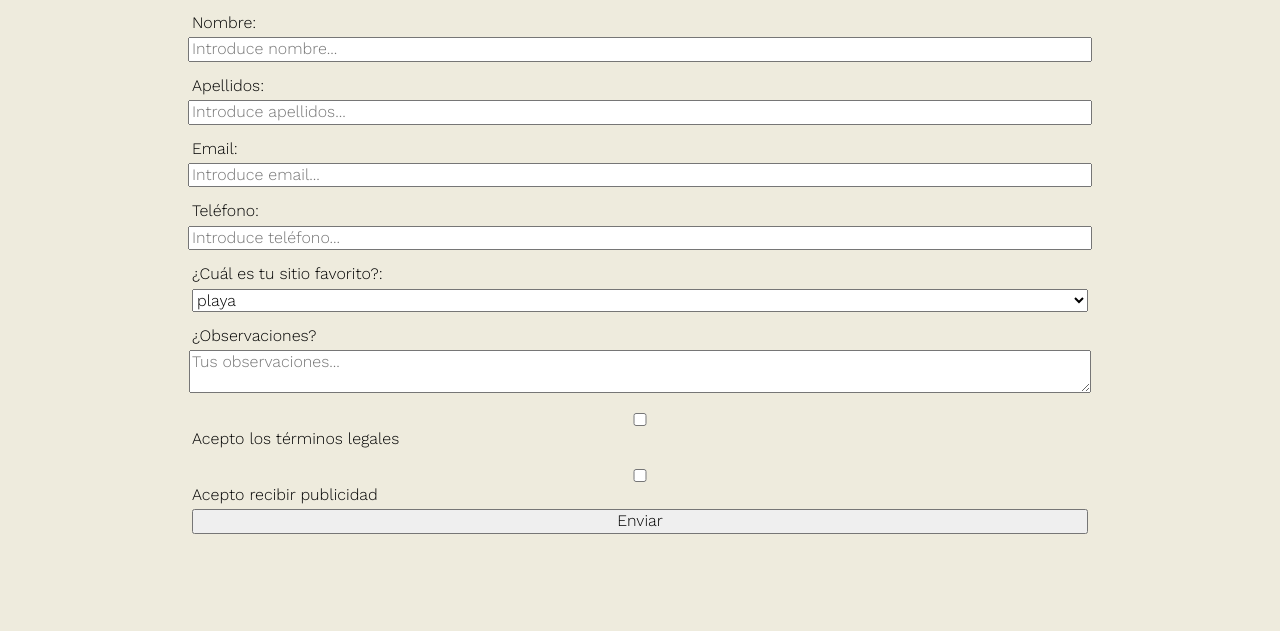
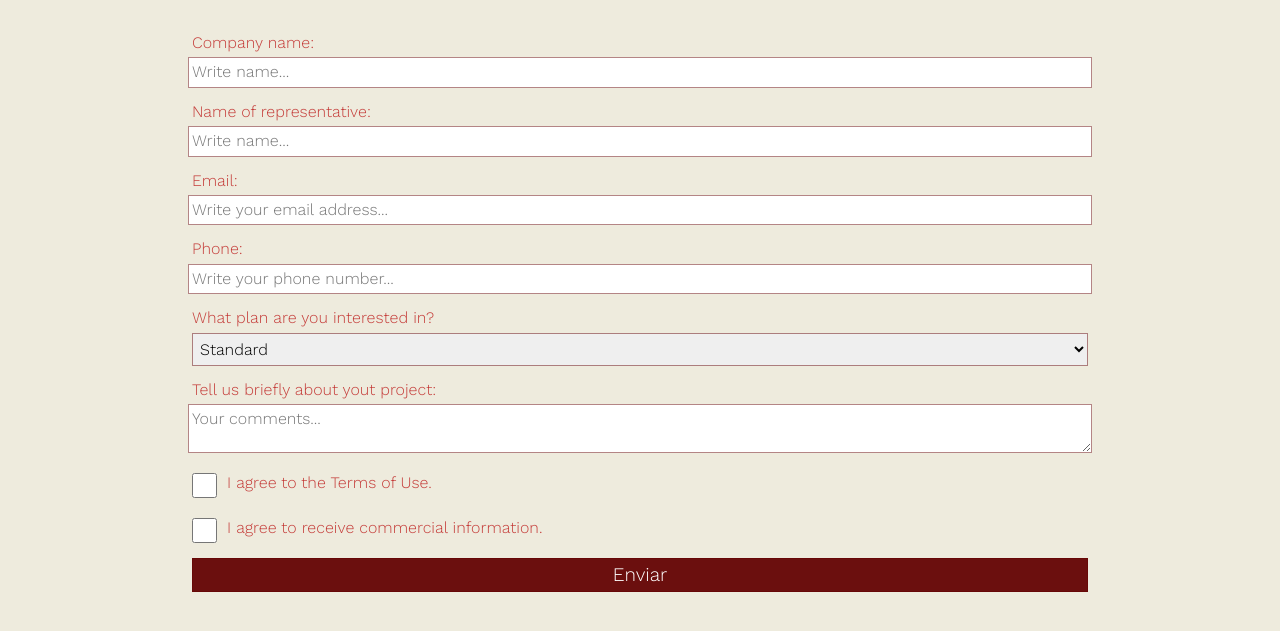
Before and after one commit to AntonioMangado/trinityDigital, a plain HTML site: page pages/contact-us.html in a window 1280 px wide. Shown: the part 63-694 px from the top of the page. Drawn offline with nearby package versions, Linux system fonts and the light colour scheme.

Commit message:
add/style-for-form_pictures-for-about

```diff
--- a/css/style.css
+++ b/css/style.css
@@ -115,15 +115,66 @@ article#hero > h3 {
     flex-direction: column;
     width: 70%;
     align-items: center;
+    margin: 20px auto;
 }
 
 input, select, textarea {
     width: 100%;
     margin-top: 5px;
+    padding: 5px 3px;
+    border-radius: 0;
+    border: 1px solid #6300007a;
+}
+
+input:focus, select:focus, textarea:focus {
+    outline: none;
+    border: 2px solid #6300007a;
+    background-color: rgb(245, 242, 242);
 }
 
 label {
     width: 100%;
     text-align: left;
     margin-top: 15px;
+    color: #b90b0bc9;
 }
+
+.row {
+    display: flex;
+    flex-direction: row;
+    align-items: center;
+}
+
+.checkbox {
+    width: 25px;
+    height: 25px;
+    margin-right: 10px;
+    /* margin-bottom: 10px; */
+}
+
+input#submit {
+    margin-top: 15px;
+    background-color: #630000ef;
+    color: white;
+    font-size: 1.2rem;
+}
+
+
+
+/* ESTO ES EL ABOUT US */
+
+.body-aboutus {
+    color: #b90b0bc9;
+    text-align: center;
+}
+
+#meet-team > h1 {
+    font-size: 3.5em;
+    margin: 40px 30px;
+}
+
+.aboutus-pic {
+    width: 250px;
+    height: 250px;
+    object-fit: cover;
+}
--- a/pages/contact-us.html
+++ b/pages/contact-us.html
@@ -36,37 +36,36 @@
     <main id="contact-main">
 
         <form action="#contact" id="contact-form">
-            <label for="fname">Nombre:</label>
-            <input type="text" id="fname" name="fname" placeholder="Introduce nombre..." minlength="3"
+            <label for="fname">Company name:</label>
+            <input type="text" id="fname" name="fname" placeholder="Write name..." minlength="3"
                 maxlenght="30" required>
 
-            <label for="lname">Apellidos:</label>
-            <input type="text" id="lname" name="lname" placeholder="Introduce apellidos..." minlength="3"
+            <label for="lname">Name of representative:</label>
+            <input type="text" id="lname" name="lname" placeholder="Write name..." minlength="3"
                 maxlenght="30" required>
 
             <label for="fname">Email:</label>
-            <input type="email" id="email" name="email" placeholder="Introduce email..." required>
+            <input type="email" id="email" name="email" placeholder="Write your email address..." required>
 
-            <label for="tlf">Teléfono:</label>
-            <input type="tel" id="tlf" name="tlf" pattern="[0-9]{3}-[0-9]{3}-[0-9]{4}" placeholder="Introduce teléfono..." required />
+            <label for="tlf">Phone:</label>
+            <input type="tel" id="tlf" name="tlf" placeholder="Write your phone number..." required />
 
-            <label for="places">¿Cuál es tu sitio favorito?:</label>
-            <select id="places" name="places">
-                <option value="beach">playa</option>
-                <option value="mountain">montaña</option>
-                <option value="cities">ciudades</option>
-                <option value="parks">parques de atracciones</option>
+            <label for="plans">What plan are you interested in?</label>
+            <select id="plans" name="plans">
+                <option value="Standard">Standard</option>
+                <option value="Premium">Premium</option>
+                <option value="Personalised">Personalised</option>
             </select>
 
-            <label for="comments">¿Observaciones?</label>
+            <label for="comments">Tell us briefly about yout project:</label>
             <textarea rows="2" cols="30" name="comments" wrap="hard"
-                placeholder="Tus observaciones..."></textarea>
+                placeholder="Your comments..."></textarea>
 
-            <label><input type="checkbox" id="accept" value="accept" name="accept"> Acepto los términos legales</label>
+            <label class="row" for="accept"><input class="checkbox" type="checkbox" id="accept" value="accept" name="accept">I agree to the Terms of Use.</label>
 
-            <label for="spam"><input type="checkbox" id="spam" value="spam" name="spam"> Acepto recibir publicidad</label>
+            <label class="row" for="spam"><input class="checkbox" type="checkbox" id="spam" value="spam" name="spam">I agree to receive commercial information.</label>
 
-            <input type="submit" value="Enviar">
+            <input type="submit" value="Enviar" id="submit">
         </form>
 
     </main>
```
Also changed, not shown: index.html (+0 -1 lines), pages/biografia.html (+44 -0 lines), pages/portfolio.html (+35 -0 lines), assets/images/portrait-aydan.jpg (added), assets/images/portrait-nargiz.jpg (added), assets/images/portrait-seva.jpg (added).
